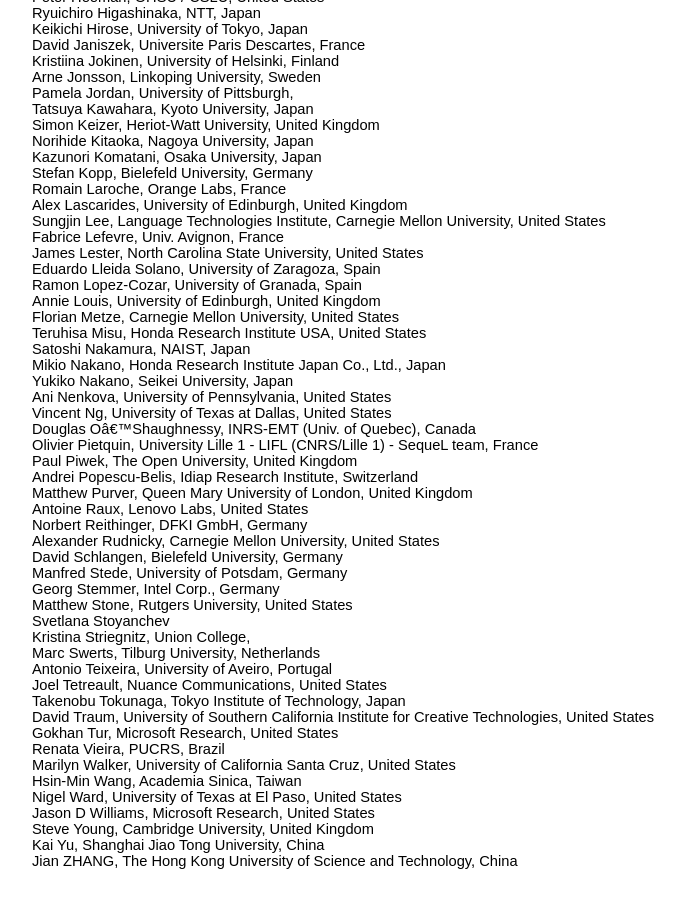
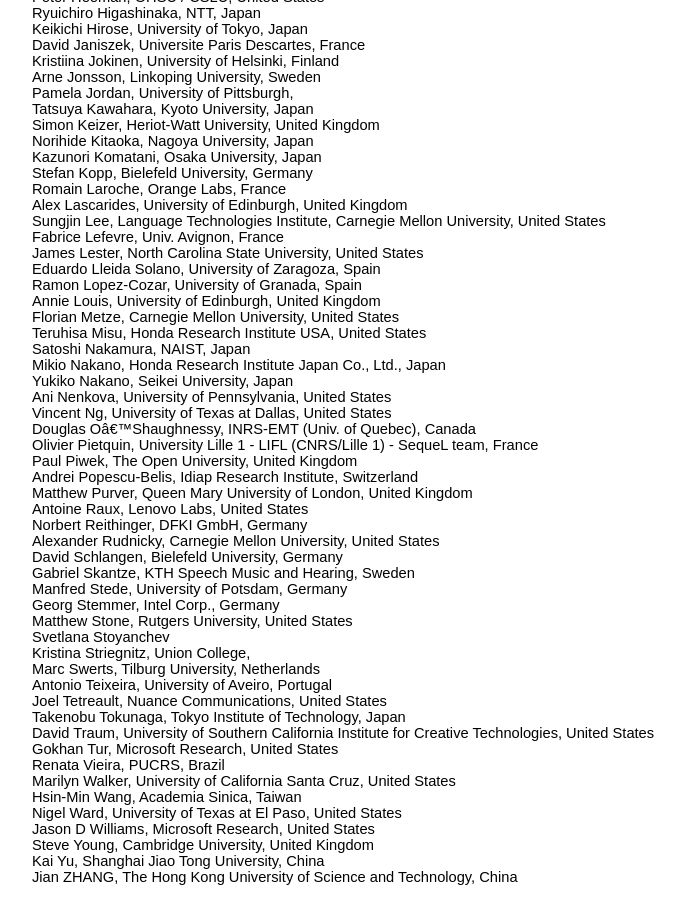
Before and after one commit to sigdial/sigdial2015, a Jekyll site: the page built from people.md, in a window 1280 px wide and 900 px high, scrolled down 1428 px. Shown: the whole window, without its empty margins (348-1033 px from the left). Built offline with Jekyll 4.4.1, drawn with Linux system fonts in a browser that asks for light colours.

Commit message:
Revert "fix 4"
This reverts commit d145eaa981d4cec38e3ae588a889f4b3a66a5aa6.

```diff
--- a/people.md
+++ b/people.md
@@ -106,6 +106,7 @@
 Norbert Reithinger, DFKI GmbH, Germany
 Alexander Rudnicky, Carnegie Mellon University, United States
 David Schlangen, Bielefeld University, Germany
+Gabriel Skantze, KTH Speech Music and Hearing, Sweden
 Manfred Stede, University of Potsdam, Germany
 Georg Stemmer, Intel Corp., Germany
 Matthew Stone, Rutgers University, United States
```
